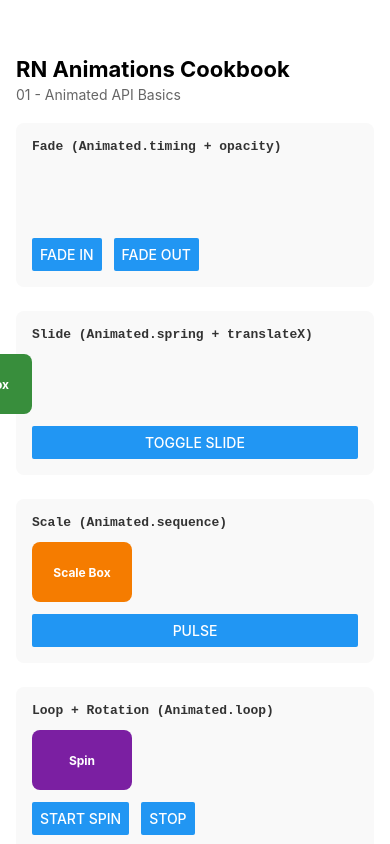
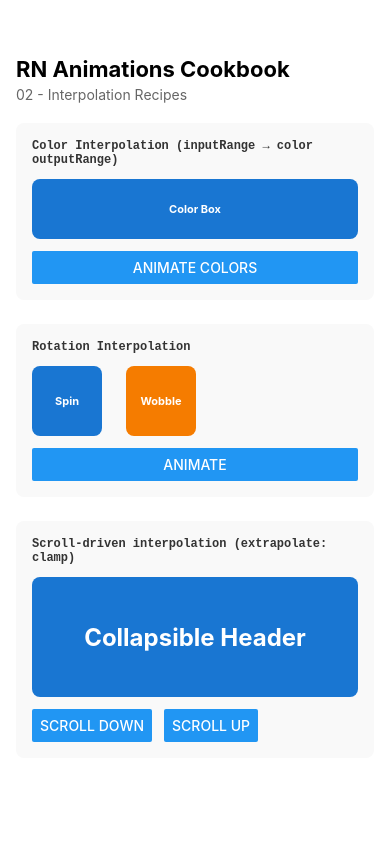
Before and after one commit to Djam18/rn-animations-cookbook, a React Native app: screen / in a window 390 px wide. Built offline with nearby package versions, Linux system fonts and the light colour scheme.

Commit message:
feat: interpolation recipes - color, rotation, scale

```diff
--- a/App.js
+++ b/App.js
@@ -1,23 +1,15 @@
 import React from 'react';
 import { ScrollView, Text, StyleSheet } from 'react-native';
-import { FadeInDemo, SlideDemo, ScaleDemo, LoopDemo } from './src/01-animated-basics/AnimatedBasics';
-
-// rn-animations-cookbook
-// After navigation, diving into animations.
-// React Native has two animation systems:
-// 1. Animated (built-in, JS-driven, can use native driver)
-// 2. Reanimated 2 (community, runs entirely on UI thread — much more powerful)
-// Starting with Animated basics, will get to Reanimated 2 later.
+import { ColorInterpolation, RotationInterpolation, ScaleInterpolation } from './src/02-interpolation/InterpolationRecipes';
 
 export default function App() {
   return (
     <ScrollView style={styles.container}>
       <Text style={styles.title}>RN Animations Cookbook</Text>
-      <Text style={styles.subtitle}>01 - Animated API Basics</Text>
-      <FadeInDemo />
-      <SlideDemo />
-      <ScaleDemo />
-      <LoopDemo />
+      <Text style={styles.subtitle}>02 - Interpolation Recipes</Text>
+      <ColorInterpolation />
+      <RotationInterpolation />
+      <ScaleInterpolation />
     </ScrollView>
   );
 }
--- /dev/null
+++ b/src/02-interpolation/InterpolationRecipes.js
@@ -0,0 +1,182 @@
+import React, { useRef } from 'react';
+import { View, Text, Button, Animated, StyleSheet } from 'react-native';
+
+// Interpolation — mapping one Animated.Value to another range
+// One value drives many properties simultaneously.
+// inputRange: what the raw value is
+// outputRange: what it maps to (can be color strings, deg strings, numbers)
+// This is powerful: scroll position → header opacity, for example.
+
+console.log('Interpolation recipes loaded');
+
+export function ColorInterpolation() {
+  const anim = useRef(new Animated.Value(0)).current;
+
+  const animate = () => {
+    Animated.sequence([
+      Animated.timing(anim, { toValue: 1, duration: 600, useNativeDriver: false }),
+      Animated.timing(anim, { toValue: 0, duration: 600, useNativeDriver: false }),
+    ]).start();
+  };
+
+  // useNativeDriver: false required for color — not supported on native thread
+  const backgroundColor = anim.interpolate({
+    inputRange: [0, 0.5, 1],
+    outputRange: ['#1976d2', '#f57c00', '#388e3c'],
+  });
+
+  const textColor = anim.interpolate({
+    inputRange: [0, 1],
+    outputRange: ['#ffffff', '#ffffff'],
+  });
+
+  return (
+    <View style={styles.demo}>
+      <Text style={styles.label}>Color Interpolation (inputRange → color outputRange)</Text>
+      <Animated.View style={[styles.colorBox, { backgroundColor }]}>
+        <Animated.Text style={[styles.boxText, { color: textColor }]}>
+          Color Box
+        </Animated.Text>
+      </Animated.View>
+      <Button title="Animate Colors" onPress={animate} />
+    </View>
+  );
+}
+
+export function RotationInterpolation() {
+  const anim = useRef(new Animated.Value(0)).current;
+
+  const rotate = () => {
+    Animated.timing(anim, {
+      toValue: 1,
+      duration: 800,
+      useNativeDriver: true,
+    }).start(() => anim.setValue(0));
+  };
+
+  const rotation = anim.interpolate({
+    inputRange: [0, 1],
+    outputRange: ['0deg', '360deg'],
+  });
+
+  // Wobble: map 0→1 to degrees going back and forth
+  const wobble = anim.interpolate({
+    inputRange: [0, 0.2, 0.4, 0.6, 0.8, 1],
+    outputRange: ['0deg', '-10deg', '10deg', '-10deg', '10deg', '0deg'],
+  });
+
+  return (
+    <View style={styles.demo}>
+      <Text style={styles.label}>Rotation Interpolation</Text>
+      <View style={styles.row}>
+        <Animated.View style={[styles.smallBox, { backgroundColor: '#1976d2', transform: [{ rotate: rotation }] }]}>
+          <Text style={styles.boxText}>Spin</Text>
+        </Animated.View>
+        <Animated.View style={[styles.smallBox, { backgroundColor: '#f57c00', transform: [{ rotate: wobble }] }]}>
+          <Text style={styles.boxText}>Wobble</Text>
+        </Animated.View>
+      </View>
+      <Button title="Animate" onPress={rotate} />
+    </View>
+  );
+}
+
+export function ScaleInterpolation() {
+  const scrollY = useRef(new Animated.Value(0)).current;
+
+  // Simulate scroll: header shrinks as user scrolls down
+  const headerHeight = scrollY.interpolate({
+    inputRange: [0, 100],
+    outputRange: [120, 60],
+    extrapolate: 'clamp', // don't go below 60 or above 120
+  });
+
+  const headerOpacity = scrollY.interpolate({
+    inputRange: [0, 80],
+    outputRange: [1, 0.3],
+    extrapolate: 'clamp',
+  });
+
+  const titleSize = scrollY.interpolate({
+    inputRange: [0, 100],
+    outputRange: [24, 14],
+    extrapolate: 'clamp',
+  });
+
+  const scrollUp = () => {
+    Animated.timing(scrollY, { toValue: 0, duration: 400, useNativeDriver: false }).start();
+  };
+
+  const scrollDown = () => {
+    Animated.timing(scrollY, { toValue: 100, duration: 400, useNativeDriver: false }).start();
+  };
+
+  return (
+    <View style={styles.demo}>
+      <Text style={styles.label}>Scroll-driven interpolation (extrapolate: clamp)</Text>
+      <Animated.View style={[styles.header, { height: headerHeight, opacity: headerOpacity }]}>
+        <Animated.Text style={[styles.headerTitle, { fontSize: titleSize }]}>
+          Collapsible Header
+        </Animated.Text>
+      </Animated.View>
+      <View style={styles.row}>
+        <Button title="Scroll Down" onPress={scrollDown} />
+        <Button title="Scroll Up" onPress={scrollUp} />
+      </View>
+    </View>
+  );
+}
+
+const styles = StyleSheet.create({
+  demo: {
+    marginBottom: 24,
+    padding: 16,
+    backgroundColor: '#f9f9f9',
+    borderRadius: 8,
+  },
+  label: {
+    fontSize: 12,
+    fontWeight: '600',
+    color: '#333',
+    marginBottom: 12,
+    fontFamily: 'monospace',
+  },
+  colorBox: {
+    height: 60,
+    borderRadius: 8,
+    justifyContent: 'center',
+    alignItems: 'center',
+    marginBottom: 12,
+  },
+  smallBox: {
+    width: 70,
+    height: 70,
+    borderRadius: 8,
+    justifyContent: 'center',
+    alignItems: 'center',
+    marginRight: 12,
+    marginBottom: 12,
+  },
+  boxText: {
+    color: '#fff',
+    fontWeight: 'bold',
+    fontSize: 11,
+  },
+  header: {
+    backgroundColor: '#1976d2',
+    borderRadius: 8,
+    justifyContent: 'center',
+    alignItems: 'center',
+    marginBottom: 12,
+    overflow: 'hidden',
+  },
+  headerTitle: {
+    color: '#fff',
+    fontWeight: 'bold',
+  },
+  row: {
+    flexDirection: 'row',
+    gap: 12,
+    flexWrap: 'wrap',
+  },
+});
```
